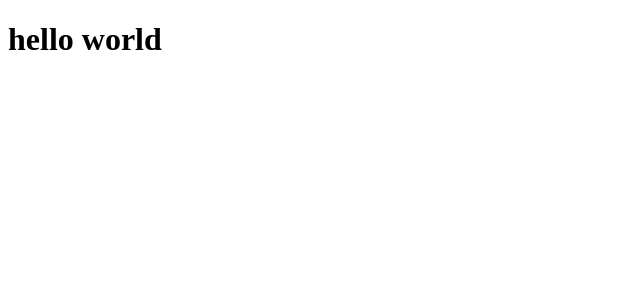
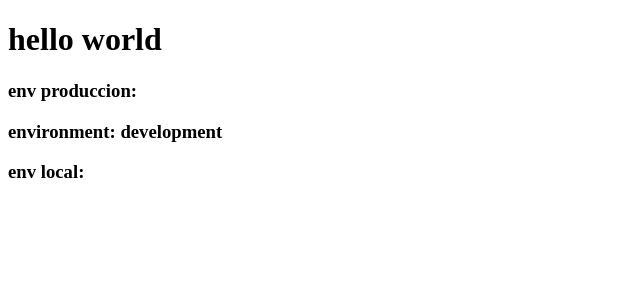
Before and after one commit to Juanestban/next-js-personalizated, a Next.js app: page / in a window 1280 px wide. Shown: the top 300 px of the page, without its empty margins (0-640 px from the left). Built offline with nearby package versions, Linux system fonts and the light colour scheme.

Commit message:
fix error in pull

```diff
--- a/next.config.js
+++ b/next.config.js
@@ -1,9 +1,8 @@
 module.exports = {
-  // dude if use the env in nextjs
-  // env: {
-  //   development: process.env.ENV_DEVELOPMENT,
-  //   local: process.env.ENV_LOCAL,
-  //   production: process.env.ENV_PRODUCTION,
-  // },
+  env: {
+    development: process.env.ENV_DEVELOPMENT,
+    local: process.env.ENV_LOCAL,
+    production: process.env.ENV_PRODUCCION,
+  },
   jsconfigPaths: true,
 }
--- a/pages/index.js
+++ b/pages/index.js
@@ -1,3 +1,10 @@
 export default function Index() {
-  return <h1>hello world</h1>
+  return (
+    <>
+      <h1>hello world</h1>
+      <h3>env produccion: {process.env.production}</h3>
+      <h3>environment: {process.env.NODE_ENV}</h3>
+      <h3>env local: {process.env.local}</h3>
+    </>
+  )
 }
```
Also changed, not shown: 2 other files (tests, documents, lock files or other folders).
